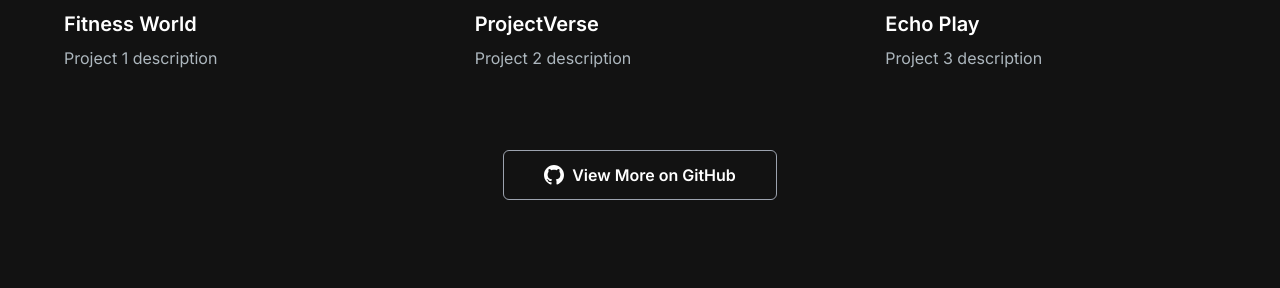
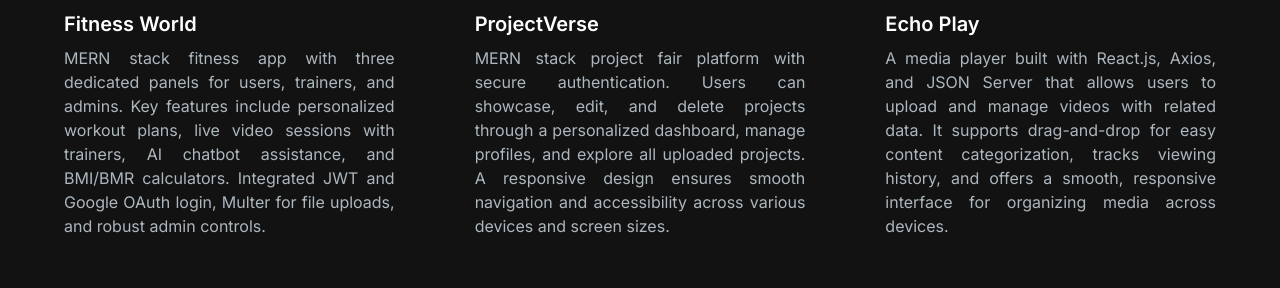
Before and after one commit to faheem35/Portfolio, a Next.js app: page / in a window 1280 px wide. Shown: the part 2154-2442 px from the top of the page. Built offline with nearby package versions, Linux system fonts and the light colour scheme.

Commit message:
fourth commit

```diff
--- a/src/app/components/AboutSection.jsx
+++ b/src/app/components/AboutSection.jsx
@@ -35,7 +35,7 @@
     content: (
       <ul className="list-disc pl-2">
         <li>NACTET Certfication in MEARN Stack Developement</li>
-        <li>Luminar Technolab pvt.Ltd Internship Certfication in MEARN Stack</li>
+        <li>Luminar Technolab Pvt Ltd Internship Certfication in MEARN Stack</li>
       </ul>
     ),
   },
--- a/src/app/components/HeroSection.jsx
+++ b/src/app/components/HeroSection.jsx
@@ -129,6 +129,7 @@
                My projects
             </Link>
             <Link
+             target="_blank"
               href="https://drive.google.com/file/d/1_LaroB1x_1blmRXI1QTRc5NdW00DQUU_/view?usp=sharing"
               className="px-1 inline-block py-1 w-full sm:w-fit rounded-full bg-gradient-to-br from-primary-500 to-secondary-500 hover:bg-slate-800 text-white mt-3"
             >
--- a/src/app/components/ProjectCard.jsx
+++ b/src/app/components/ProjectCard.jsx
@@ -26,7 +26,7 @@
       </div>
       <div className="text-white rounded-b-xl mt-3 bg-[#181818]py-6 px-4 ">
         <h5 className="text-xl font-semibold mb-2">{title}</h5>
-        <p className="text-[#ADB7BE]">{description}</p>
+        <p className="text-[#ADB7BE] text-justify">{description}</p>
       </div>
     </div>
   );
--- a/src/app/components/ProjectsSection.jsx
+++ b/src/app/components/ProjectsSection.jsx
@@ -150,7 +150,9 @@
   {
     id: 1,
     title: "Fitness World",
-    description: "Project 1 description",
+    description: `MERN stack fitness app with three dedicated panels for users, trainers, and admins.
+Key features include personalized workout plans, live video sessions with trainers, AI chatbot assistance, and
+BMI/BMR calculators. Integrated JWT and Google OAuth login, Multer for file uploads, and robust admin controls.`,
     image: "/images/projects/1.jpg",
     tag: ["All", "Web"],
     gitUrl: "https://github.com/faheem35/FitnessWorld",
@@ -159,7 +161,7 @@
   {
     id: 2,
     title: "ProjectVerse",
-    description: "Project 2 description",
+    description: `MERN stack project fair platform with secure authentication. Users can showcase, edit, and delete projects through a personalized dashboard, manage profiles, and explore all uploaded projects. A responsive design ensures smooth navigation and accessibility across various devices and screen sizes.`,
     image: "/images/projects/2.png",
     tag: ["All", "Web"],
     gitUrl: "https://github.com/faheem35/ProjectVerse-React-Node-Express-MongoDB",
@@ -168,7 +170,7 @@
    {
     id: 3,
     title: "Echo Play",
-    description: "Project 3 description",
+    description: `A media player built with React.js, Axios, and JSON Server that allows users to upload and manage videos with related data. It supports drag-and-drop for easy content categorization, tracks viewing history, and offers a smooth, responsive interface for organizing media across devices.`,
     image: "/images/projects/3.jpg",
     tag: ["All", "Mobile"],
     gitUrl: "https://github.com/faheem35/Echo-Play",
@@ -212,6 +214,7 @@
             initial="initial"
             animate={isInView ? "animate" : "initial"}
             transition={{ duration: 0.3, delay: index * 0.4 }}
+
           >
             <ProjectCard
               key={project.id}
```
Also changed, not shown: public/images/about-image-2.jpg (deleted).
